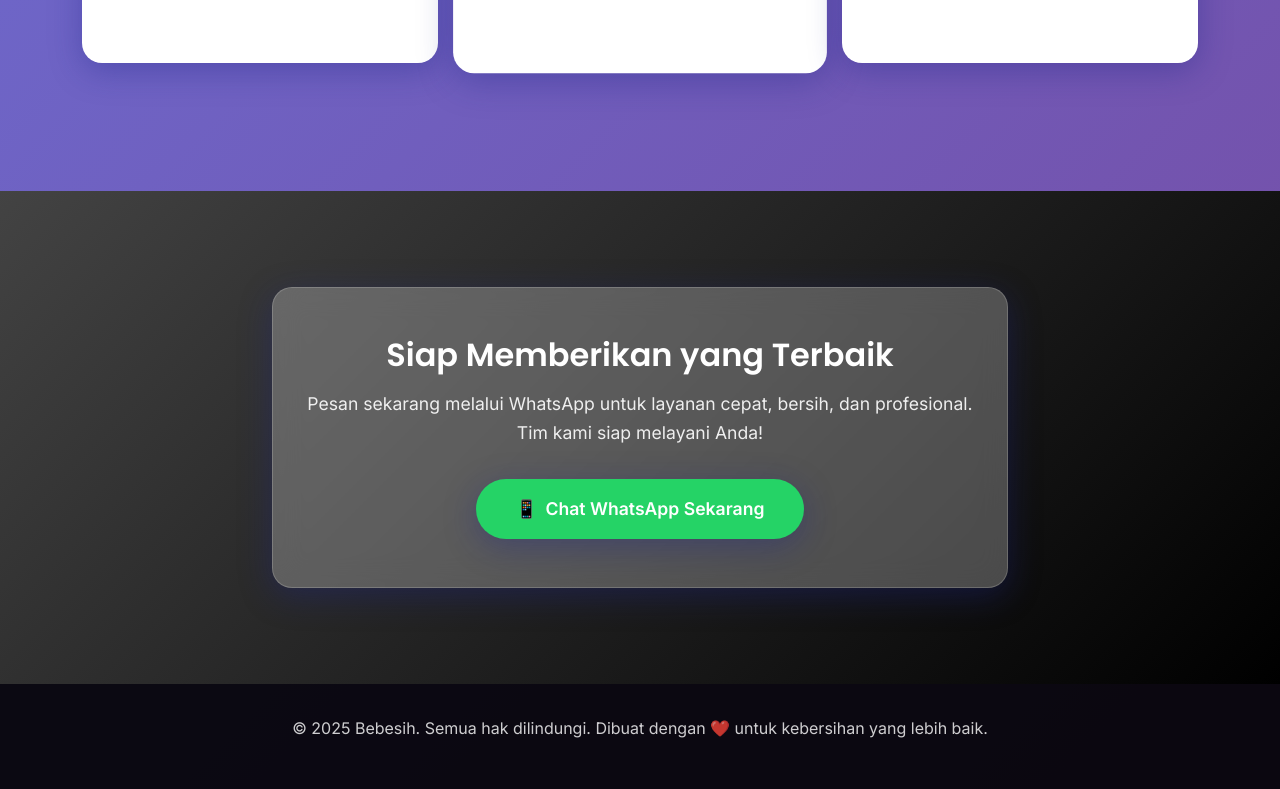
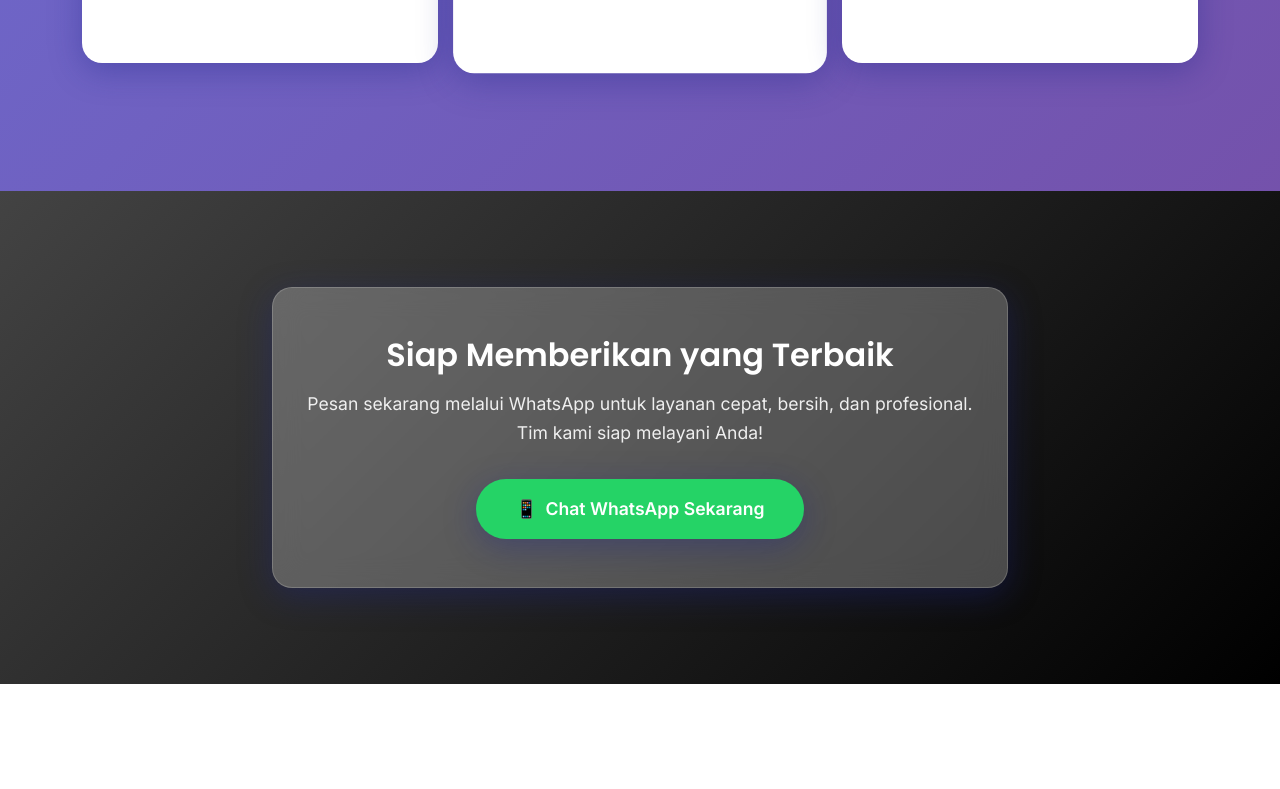
Before and after one commit to NixFester/tugasKuliah-web-bebesih, a plain HTML site: page index.html in a window 1280 px wide. Shown: the part 1966-2755 px from the top of the page. After the commit the page ends 2650 px from the top, so only its background shows below. Drawn offline with nearby package versions, Linux system fonts and the light colour scheme.

Commit message:
Update index.html

```diff
--- a/index.html
+++ b/index.html
@@ -155,13 +155,6 @@
     </div>
   </section>
 
-  <!-- Footer -->
-  <footer>
-    <div class="container">
-      <p>&copy; 2025 Bebesih. Semua hak dilindungi. Dibuat dengan ❤️ untuk kebersihan yang lebih baik.</p>
-    </div>
-  </footer>
-
   <!-- JS Dependencies -->
   <script src="https://cdn.jsdelivr.net/npm/bootstrap@5.3.0-alpha3/dist/js/bootstrap.bundle.min.js"></script>
   <script src="https://cdn.jsdelivr.net/npm/aos@2.3.4/dist/aos.js"></script>
```
